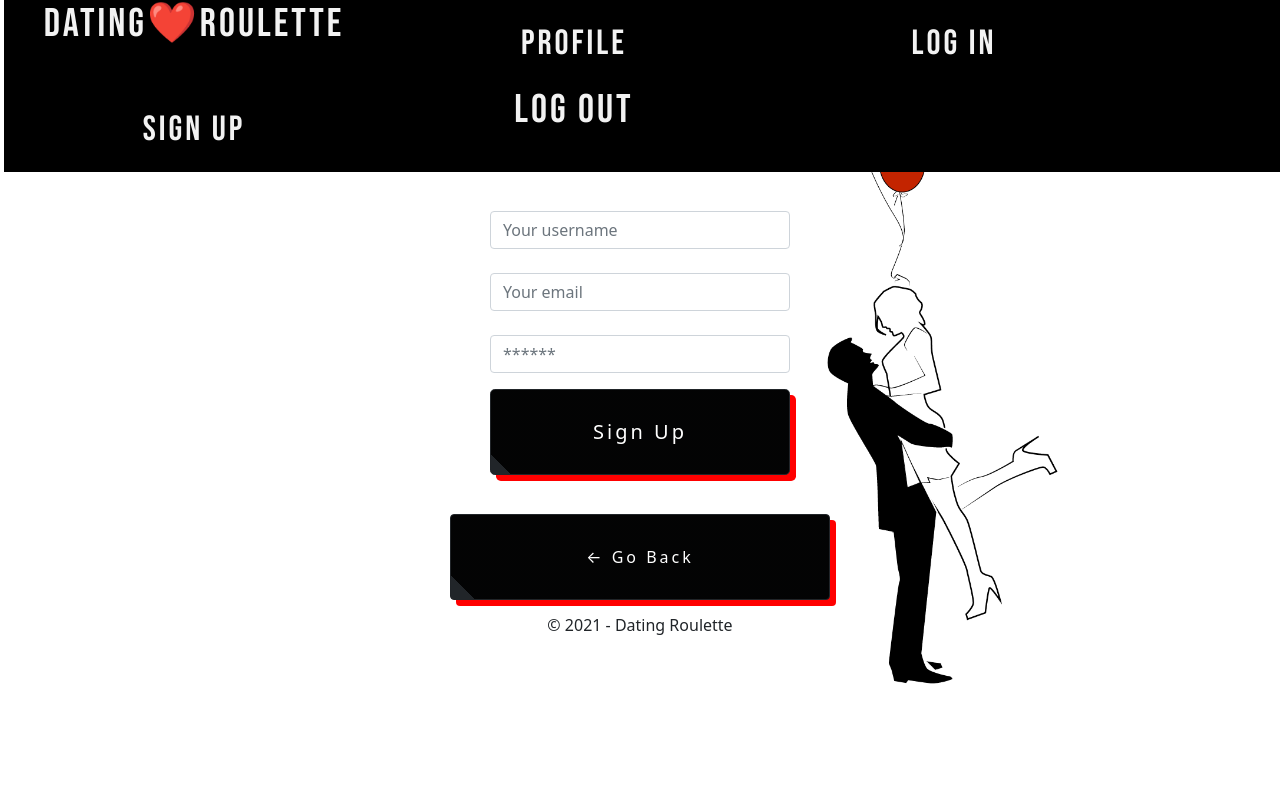
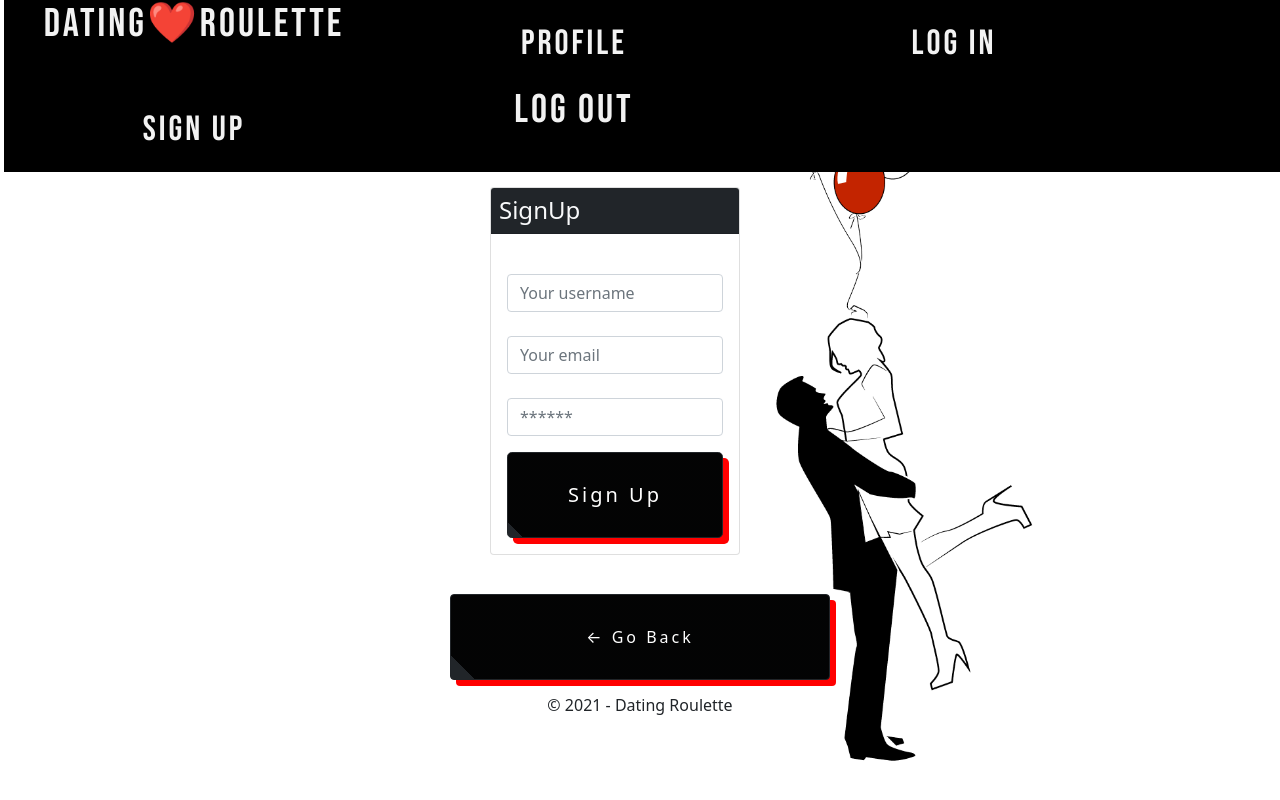
Before and after one commit to moenaan/DatingRoulette, a React (Create React App) app in the folder client/: page /signup in a window 1280 px wide. Built offline with nearby package versions, Linux system fonts and the light colour scheme; a web font is replaced by a local one.

Commit message:
updated signin

```diff
--- a/client/src/pages/Signup.js
+++ b/client/src/pages/Signup.js
@@ -45,6 +45,10 @@ const Signup = () => {
 
   return (
     <form onSubmit={handleFormSubmit} className="login-form">
+      <div className="col-12 col-lg-10">
+      <div className="card">
+      <h4 className="card-header bg-dark text-light p-2">SignUp</h4>
+          <div className="card-body">
 
 <FormGroup>
     <Label></Label>
@@ -84,19 +88,14 @@ const Signup = () => {
 
     <button className="w-100 btn btn-lg btn-dark mt-3" type="submit">Sign Up</button>
 
-    {/* <FacebookLoginButton className="mt-3 mb-3"/> */}
-
-    {/* <div className="text-center">
-        Already have an account Login  <Link href="/login">here</Link>
-        <span className="p-2">|</span>
-    <a href="/forgot-password">Forgot Password</a>
-    </div> */}
-
     {error && (
           <div className="my-3 p-3 bg-danger text-white">
             {error.message}
           </div>
         )}
+        </div>
+        </div>
+      </div>
 </form>
 
   );
```
